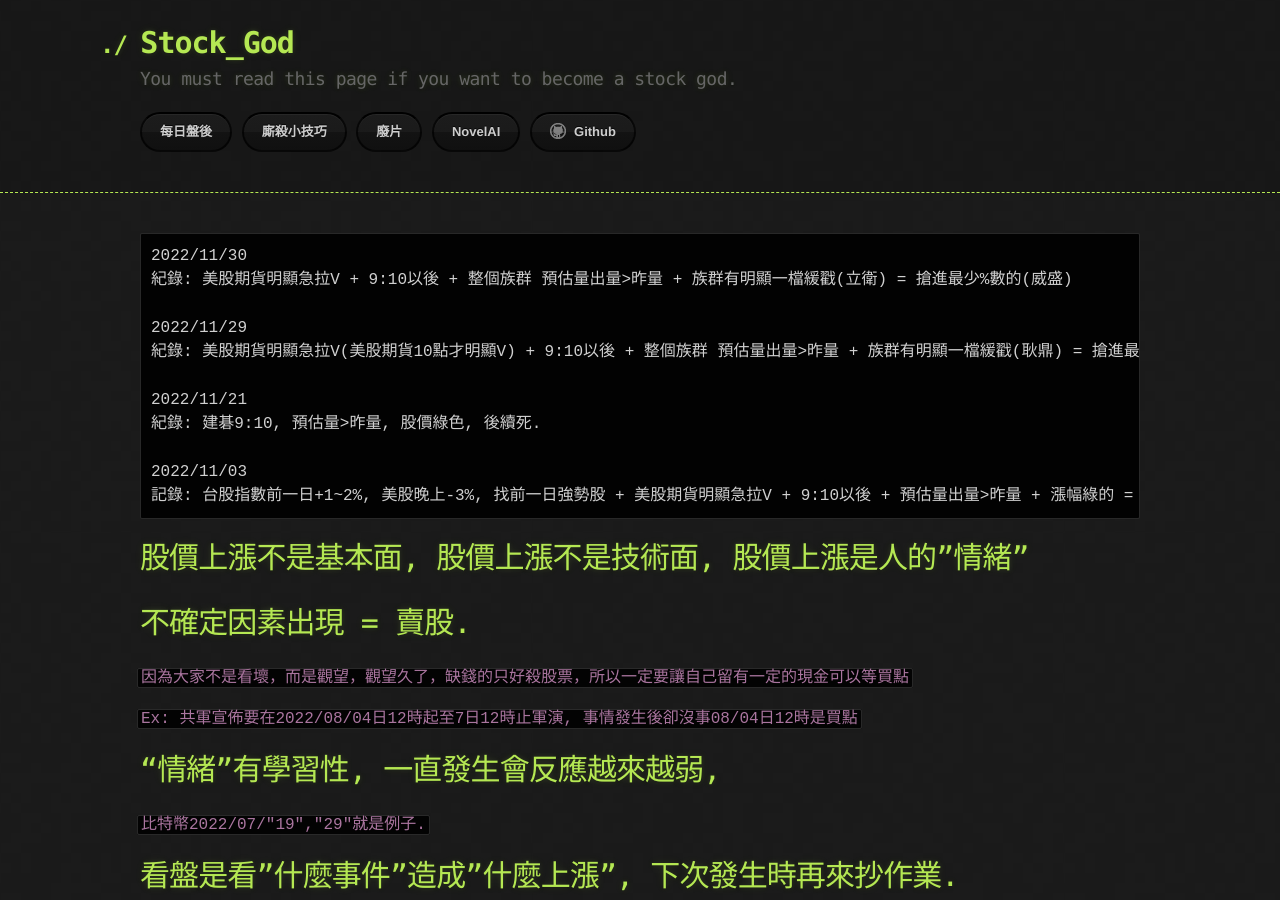
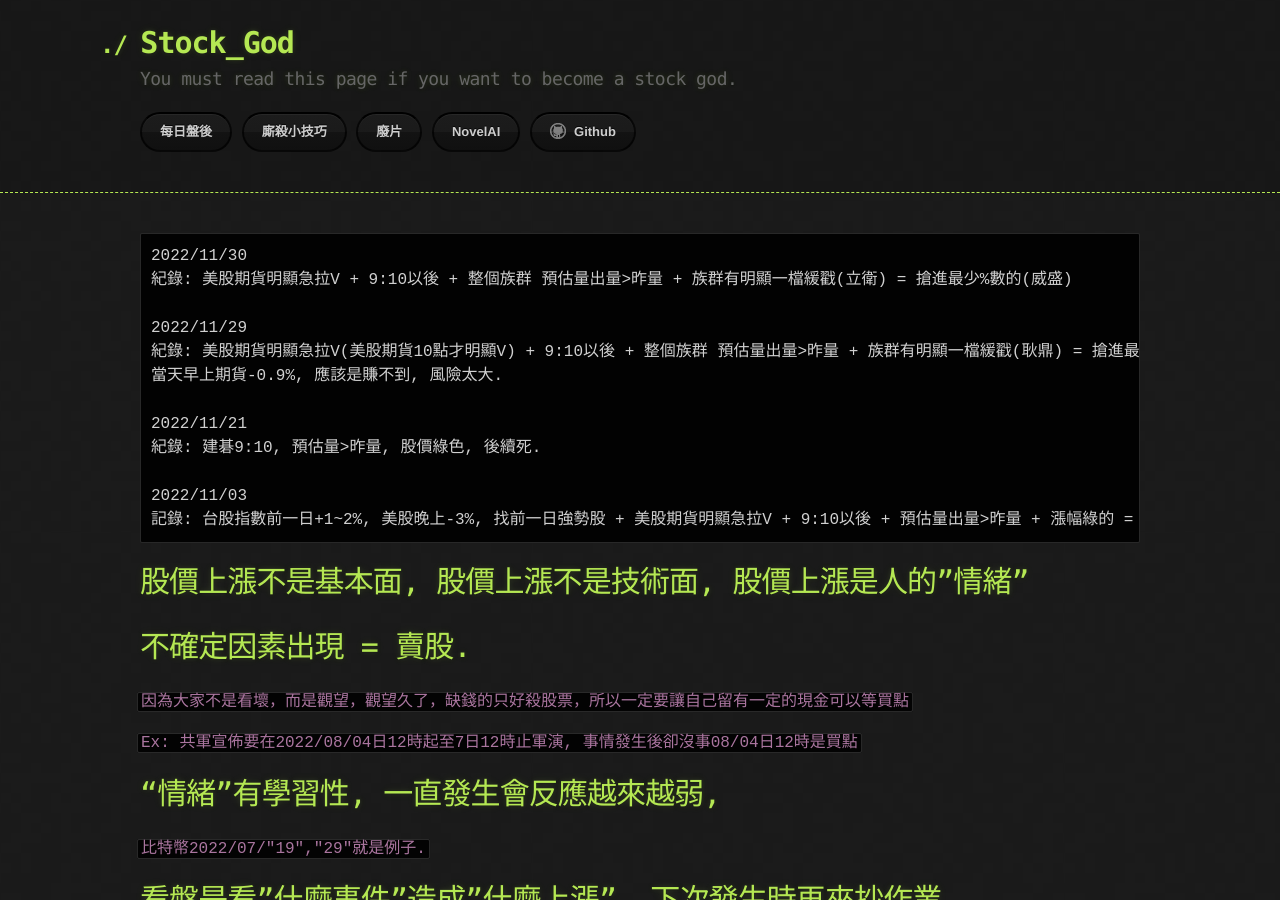
Before and after one commit to lepg5487/Stock_God, a Jekyll site: the page built from experience.md, in a window 1280 px wide and 900 px high. Built offline with Jekyll 4.4.1, drawn with Linux system fonts in a browser that asks for light colours.

Commit message:
Update experience.md

```diff
--- a/experience.md
+++ b/experience.md
@@ -7,6 +7,7 @@ layout: testlayouts
 
 2022/11/29
 紀錄: 美股期貨明顯急拉V(美股期貨10點才明顯V) + 9:10以後 + 整個族群 預估量出量>昨量 + 族群有明顯一檔緩戳(耿鼎) = 搶進最少%數的(萬在or倉佑)
+當天早上期貨-0.9%, 應該是賺不到, 風險太大.
 
 2022/11/21
 紀錄: 建碁9:10, 預估量>昨量, 股價綠色, 後續死.
```
